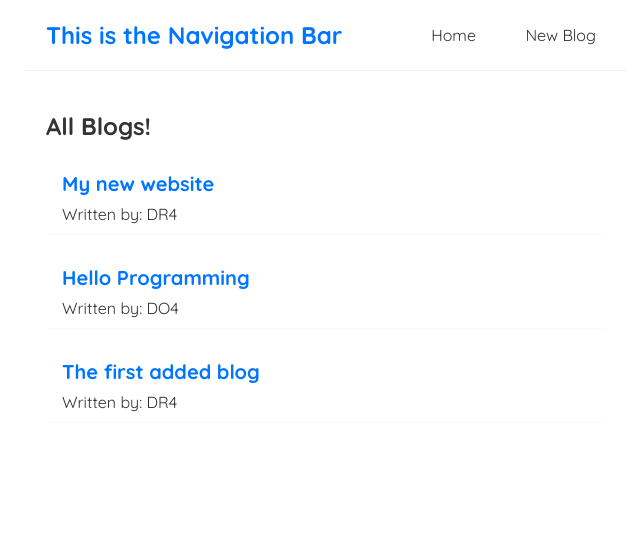
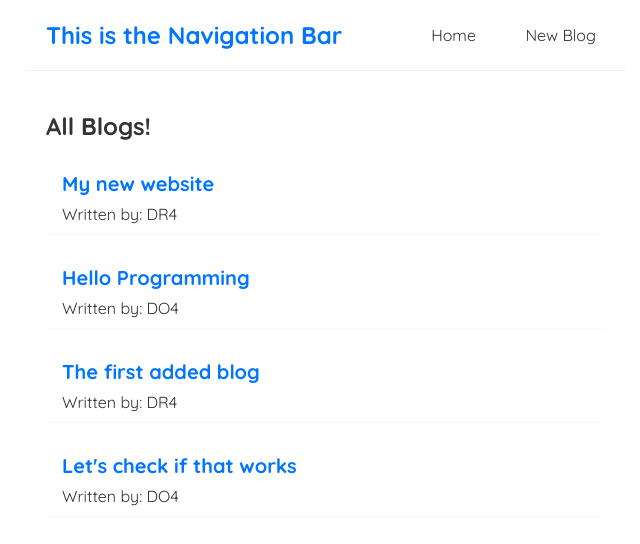
Before and after one commit to Eng-DO4/100-days-for-freelancing-job, a React (Create React App) app in the folder react/dojo-blog/: page / in a window 1280 px wide. Shown: the top 544 px of the page, without its empty margins (314-954 px from the left). Built offline with nearby package versions, Linux system fonts and the light colour scheme; data requests are answered from the project's data file; the HTML template or start-up script is replaced by a standard one.

Commit message:
useHistory for redirecting

```diff
--- a/react/dojo-blog/data/db.json
+++ b/react/dojo-blog/data/db.json
@@ -17,6 +17,12 @@
       "body": "Lorem ipsum dolor sit amet consectetur adipisicing elit. Esse aut quos quaerat molestias. Suscipit eveniet, ipsa rem dicta vitae vero sequi aliquam voluptates assumenda, cum error similique veritatis ad et!",
       "author": "DR4",
       "id": 3
+    },
+    {
+      "title": "Let's check if that works",
+      "body": "Lorem ipsum dolor sit amet consectetur adipisicing elit. Esse aut quos quaerat molestias. Suscipit eveniet, ipsa rem dicta vitae vero sequi aliquam voluptates assumenda, cum error similique veritatis ad et!",
+      "author": "DO4",
+      "id": 4
     }
   ]
 }
--- a/react/dojo-blog/src/Create.js
+++ b/react/dojo-blog/src/Create.js
@@ -1,4 +1,5 @@
 import React, { useState } from 'react'
+import { useHistory } from 'react-router-dom'
 
 const Create = () => {
     // storing inputed values in variables
@@ -6,6 +7,7 @@ const Create = () => {
     const [body, setBody] = useState('');
     const [author, setAuthor] = useState('DR4');
     const [isPending, setIsPending] = useState(false);
+    const history = useHistory();
 
     const handleSubmit = e => {
         e.preventDefault();
@@ -16,6 +18,8 @@ const Create = () => {
             headers: { "Content-Type": "application/json" },
             body: JSON.stringify(blog)
         }).then( _ => { setIsPending(false); });
+        // history.go(1); // goes fwd in history
+        history.push('/'); // redirect to Home
     }
 
     return (
```
